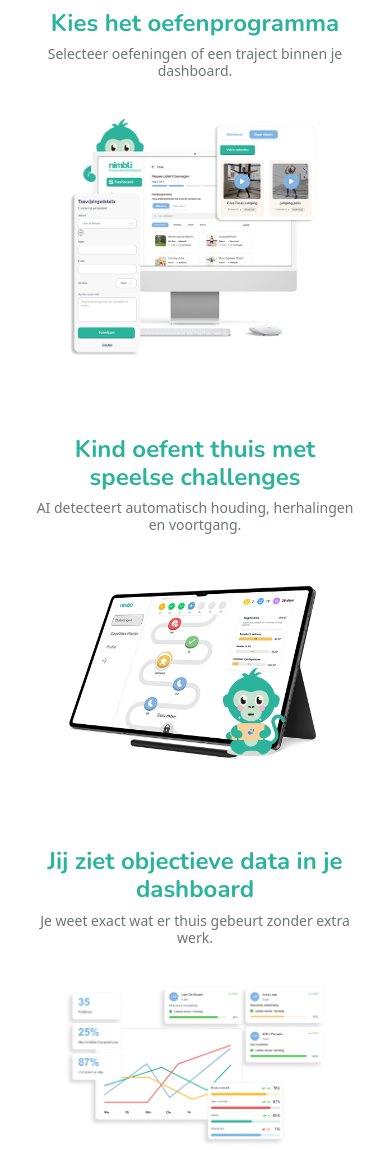
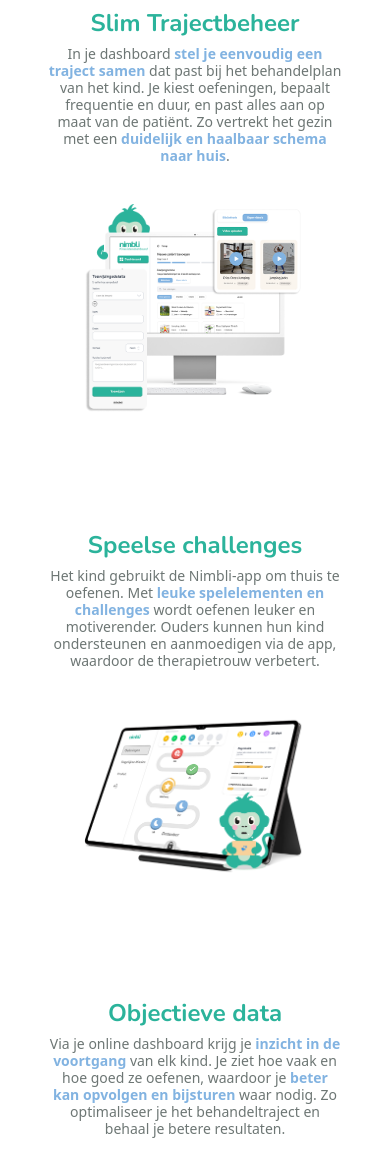
Before and after one commit to AminaM211/Nimbli, a plain HTML site: page index.html in a window 390 px wide. Shown: the part 780-1930 px from the top of the page. Drawn offline with nearby package versions, Linux system fonts and the light colour scheme.

Commit message:
update index.html title and improve content; adjust CSS layout and spacing

```diff
--- a/index.html
+++ b/index.html
@@ -4,7 +4,7 @@
 <head>
   <meta charset="utf-8" />
   <meta name="viewport" content="width=device-width, initial-scale=1" />
-  <title>Nimbli</title>
+  <title>Nimbli - Samen sterk in thuisrevalidatie</title>
   <link rel="icon" href="./images/nimbli-favicon.ico" type="image/x-icon">
 
   <link rel="preconnect" href="https://fonts.googleapis.com">
@@ -77,15 +77,22 @@
               <img class="how__img" src="./images/sectionimg1.png" alt="">
             </div>
             <div class="how__text">
-              <h3 class="h3">Kies het oefenprogramma</h3>
-              <p class="body">Selecteer oefeningen of een traject binnen je dashboard.</p>
+                <h3 class="h3">Slim Trajectbeheer</h3>
+              <p class="body">
+                In je dashboard <strong>stel je eenvoudig een traject samen</strong> dat past bij het behandelplan van het kind.
+                Je kiest oefeningen, bepaalt frequentie en duur, en past alles aan op maat van de patiënt.
+                Zo vertrekt het gezin met een <strong>duidelijk en haalbaar schema naar huis</strong>.
+              </p>
             </div>
           </div>
 
           <div class="col-6 col-m-4 how__item">
           <div class="how__text--alt">
-            <h3 class="h3">Kind oefent thuis met speelse challenges</h3>
-            <p class="body">AI detecteert automatisch houding, herhalingen en voortgang.</p>
+            <h3 class="h3">Speelse challenges</h3>
+            <p class="body">
+              Het kind gebruikt de Nimbli-app om thuis te oefenen. Met <strong>leuke spelelementen en challenges</strong> wordt oefenen leuker en motiverender.
+              Ouders kunnen hun kind ondersteunen en aanmoedigen via de app, waardoor de therapietrouw verbetert.
+            </p>
           </div>
           <div class="how__card--alt">
             <img class="how__img" src="./images/sectionimg2.png" alt="">
@@ -97,8 +104,12 @@
             <img class="how__img" src="./images/sectionimg3.png" alt="">
           </div>
           <div class="how__text">
-            <h3 class="h3">Jij ziet objectieve data in je dashboard</h3>
-            <p class="body">Je weet exact wat er thuis gebeurt zonder extra werk.</p>
+            <h3 class="h3">Objectieve data</h3>
+            <p class="body">
+              Via je online dashboard krijg je <strong>inzicht in de voortgang</strong> van elk kind.
+              Je ziet hoe vaak en hoe goed ze oefenen, waardoor je <strong>beter kan opvolgen en bijsturen</strong> waar nodig.
+              Zo optimaliseer je het behandeltraject en behaal je betere resultaten.
+            </p>
           </div>
           </div>
         </div>
--- a/style.css
+++ b/style.css
@@ -383,11 +383,11 @@
 
   .how{
     align-items: center;
-    gap: var(--xl);
+    gap: 80px;
     padding: 0 60px;
     display: flex;
     flex-direction: column;
-    gap: 80px;
+    gap: 120px;
   }
 
   .how__item {
@@ -395,7 +395,7 @@
     flex-direction: row;
     justify-content:center;
     align-items:center;
-    gap: var(--m);
+    gap: var(--xl);
   }
 
   .how__text h3, .how__text--alt h3 {
@@ -415,7 +415,15 @@
   .how__text--alt{ grid-column: span 6; }
   .how__card--alt{ grid-column: span 6; }
 
-  @media (max-width: 768px){
+  .how__text strong, .how__text--alt strong {
+    color: #82B3E1;
+  }
+
+  .how__text, .how__text--alt {
+    width: 60%;
+  }
+
+  @media (max-width: 1000px){
     .how{ padding: 0; }
     .how__img { max-width: 80%; margin: auto; }
     .how__item{
@@ -431,14 +439,33 @@
       text-align: center;
     }
 
-    /* optioneel: zeker dat ze full width zijn */
-    .how__item .how__text,
-    .how__item .how__card{
-      width: 100%;
+    .how__text, .how__text--alt {
+      padding: 0 40px;
     }
 
     .how__text--alt{ grid-column: span 4; text-align: center; }
     .how__card--alt{ grid-column: span 4; text-align: center; }
+  }
+
+  @media (max-width: 750px){
+    .how__text, .how__text--alt {
+      padding: 0px;
+    }
+    .how__text, .how__text--alt {
+      width: 70%;
+    }
+    .how__img{ width:70%; height:auto; display:block; align-self: center; }
+
+  }
+
+
+  @media (max-width: 500px){
+    .how__text, .how__text--alt {
+      padding: 0px;
+    }
+    .how__text, .how__text--alt {
+      width: 90%;
+    }
   }
 
   .why{
```
